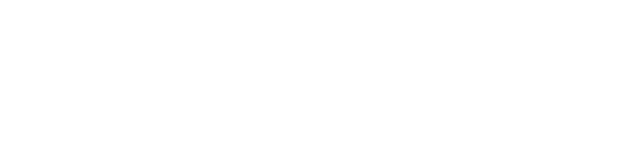
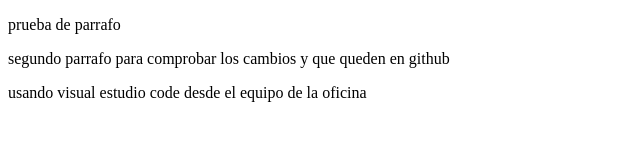
Before and after one commit to dpegocl/sistema-de-registro, a plain HTML site: page index.html in a window 1280 px wide. Shown: the whole page, without its empty margins (0-640 px from the left). Drawn offline with Linux system fonts and the light colour scheme.

```diff
--- a/index.html
+++ b/index.html
@@ -6,6 +6,8 @@
     <title>Sistena de Registro de Juegos</title>
 </head>
 <body>
-
+    <p>prueba de parrafo</p>
+    <p>segundo parrafo para comprobar los cambios y que queden en github </p>
+     <p>usando visual estudio code desde el equipo de la oficina</p>
 </body>
 </html>
```
Also changed, not shown: 1 other file.
